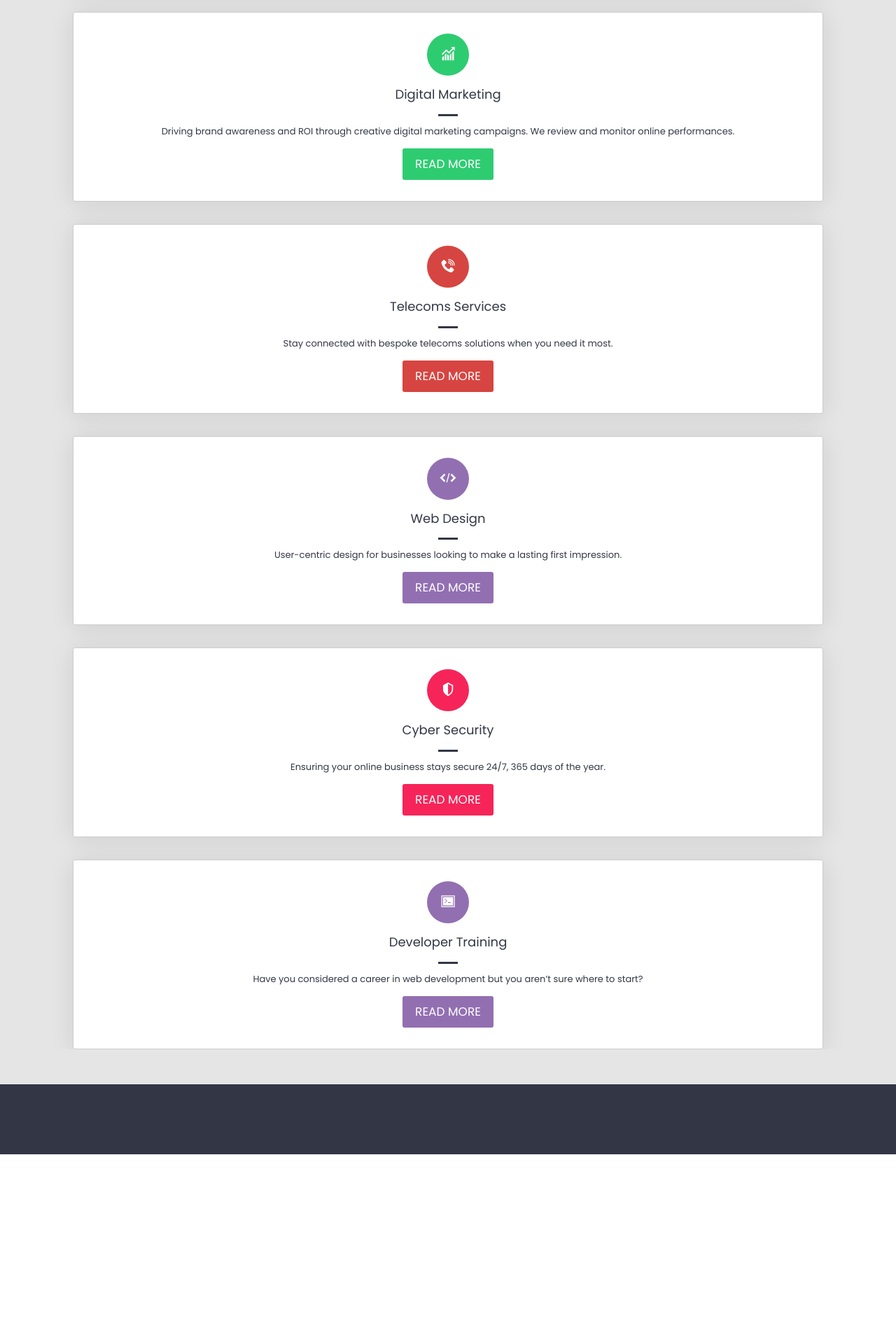
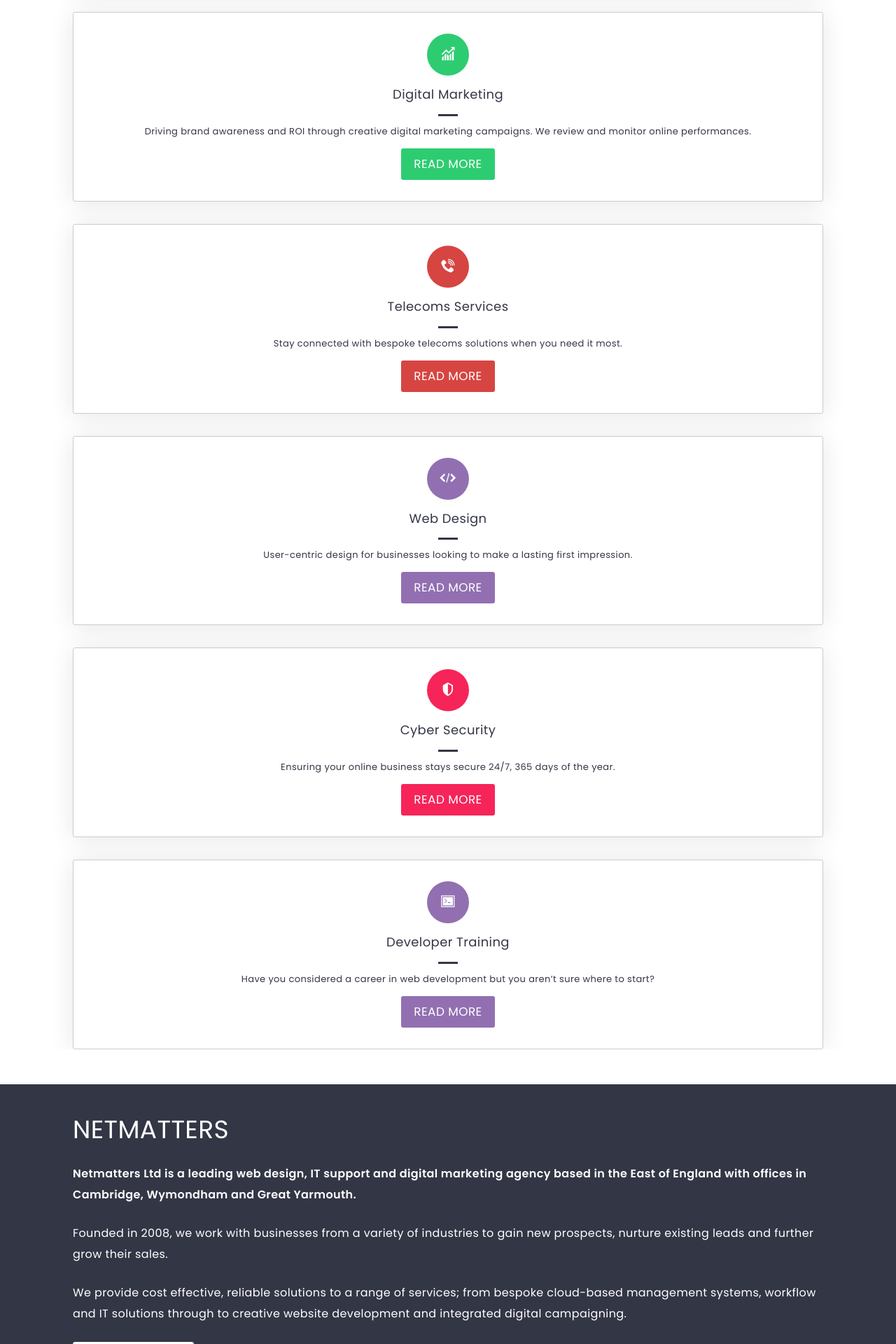
Before and after one commit to willymac1507/nm-reflection, a PHP site: page / in a window 1280 px wide. Shown: the part 1440-3360 px from the top of the page at 70% size. Before the commit the page ends 3089 px from the top, so only its background shows below. Run offline with PHP 8.4, Linux system fonts and the light colour scheme.

Commit message:
Complete about section

```diff
--- a/index.html
+++ b/index.html
@@ -47,6 +47,7 @@
     </header>
 
     <main>
+
         <section id="banner">
             <div class="carousel">
                 <img class="carousel__image" src="images/home-3wAI.webp" alt="Designing on a tablet.">
@@ -153,8 +154,24 @@
         </section>
 
         <section id="about">
+            <div class="about">
+                <div class="about__container">
+                    <h1 class="about__header">netmatters</h1>
+                    <p class="about__intro">Netmatters Ltd is a leading web design, IT support and digital marketing
+                        agency based in the East of England with offices in Cambridge, Wymondham and Great Yarmouth.</p>
+                    <p class="about__content">Founded in 2008, we work with businesses from a variety of industries to
+                        gain
+                        new prospects, nurture existing leads and further grow their sales.</p>
+                    <p class="about__content">We provide cost effective, reliable solutions to a range of services; from
+                        bespoke cloud-based management systems, workflow and IT solutions through to creative website
+                        development and integrated digital campaigning.</p>
+                    <a href="#" class="button button--about">Our Culture
+                        <span class="right-arrow"></span>
+                    </a>
+                </div>
+            </div>
+        </section>
 
-        </section>
     </main>
 
 
--- a/styles/css/styles.css
+++ b/styles/css/styles.css
@@ -467,6 +467,7 @@ body {
 html {
   font-size: 16px;
   font-family: "Poppins", sans-serif;
+  letter-spacing: 0.4px;
 }
 
 a {
@@ -739,6 +740,13 @@ select {
   width: 100%;
   height: 100%;
   overflow: hidden;
+  display: flex;
+  align-items: center;
+  flex-direction: column;
+}
+.about__container {
+  width: 92vw;
+  max-width: 1072px;
 }
 
 /* ====================================================== */
@@ -747,7 +755,7 @@ select {
 section {
   width: 100%;
   padding: 50px 0;
-  background-color: rgba(0, 0, 0, 0.1);
+  background-color: #fff;
 }
 
 #banner {
@@ -797,8 +805,8 @@ section {
 .button {
   display: inline-block;
   height: auto;
-  font-size: 1.25rem;
-  line-height: 50px;
+  font-size: 1.06rem;
+  line-height: 35px;
   text-transform: uppercase;
   padding: 5px 20px;
   color: #fff;
@@ -992,4 +1006,21 @@ section {
   text-align: center;
 }
 
+.about p {
+  margin: 0 0 25px;
+  line-height: 30px;
+}
+.about__header {
+  font-size: 2.25rem;
+  font-weight: 400;
+  margin: -6px 0 28px;
+  text-transform: uppercase;
+}
+.about__intro {
+  font-weight: 600;
+}
+.about__content {
+  font-weight: 400;
+}
+
 /*# sourceMappingURL=styles.css.map */
--- a/styles/scss/partials/base/_base.scss
+++ b/styles/scss/partials/base/_base.scss
@@ -14,6 +14,7 @@ body {
 html {
     font-size: 16px;
     font-family: 'Poppins', sans-serif;
+    letter-spacing: 0.4px;
 }
 
 a {
--- a/styles/scss/partials/components/_buttons.scss
+++ b/styles/scss/partials/components/_buttons.scss
@@ -41,8 +41,8 @@
 .button {
     display: inline-block;
     height: auto;
-    font-size: 1.25rem;
-    line-height: 50px;
+    font-size: 1.06rem;
+    line-height: 35px;
     text-transform: uppercase;
     padding: 5px 20px;
     color: #fff;
@@ -51,12 +51,19 @@
     cursor: pointer;
 
     &--cta {
+        font-size: 1.25rem;
         background-color: map-get($map: $card-colors, $key: 'web');
+        line-height: 50px;
     }
 
     &--services {
         padding: 5px 18px;
-        font-size: 1.06rem;
-        line-height: 35px;
+    }
+
+    &--about {
+        padding: 5px 15px 4px;
+        border: 1px solid #fff;
+        background-color: #fff;
+        color: $color-primary;
     }
 }
--- a/styles/scss/partials/components/_typography.scss
+++ b/styles/scss/partials/components/_typography.scss
@@ -43,3 +43,25 @@
     font-weight: 400;
     text-align: center;
 }
+
+.about {
+    p {
+        margin: 0 0 25px;
+        line-height: 30px;
+    }
+
+    &__header {
+        font-size: 2.25rem;
+        font-weight: 400;
+        margin: -6px 0 28px;
+        text-transform: uppercase;
+    }
+
+    &__intro {
+        font-weight: 600;
+    }
+
+    &__content {
+        font-weight: 400;
+    }
+}
--- a/styles/scss/partials/layout/_containers.scss
+++ b/styles/scss/partials/layout/_containers.scss
@@ -5,6 +5,7 @@
 .header {
     &__top-container {
         @include page-container;
+        @include flexy-center;
         flex-basis: 56px;
     }
 
@@ -27,13 +28,14 @@
 
     &__container {
         @include page-container;
-        width: 94vw;
+        @include flexy-center;
+        width: 96vw;
         justify-content: center;
         flex-direction: column;
         height: 100%;
         position: absolute;
         top: 0;
-        left: 3vw;
+        left: 2vw;
         z-index: 40;
     }
 
@@ -51,14 +53,14 @@
 
 .services {
     @include layout-div;
-    display: flex;
+    @include flexy-center;
     flex-direction: column;
     gap: 2rem;
-    align-items: center;
 
     &__card {
         // @include service-color($card-colors);
         @include page-container;
+        @include flexy-center;
         flex-direction: column;
         position: relative;
         height: auto;
@@ -86,4 +88,9 @@
 
 .about {
     @include layout-div;
+    @include flexy-center;
+    flex-direction: column;
+    &__container {
+        @include page-container;
+    }
 }
--- a/styles/scss/partials/layout/_sections.scss
+++ b/styles/scss/partials/layout/_sections.scss
@@ -5,7 +5,7 @@
 section {
     width: 100%;
     padding: 50px 0;
-    background-color: $color-background;
+    background-color: #fff;
 }
 
 #banner {
--- a/styles/scss/partials/utilities/_mixins.scss
+++ b/styles/scss/partials/utilities/_mixins.scss
@@ -22,7 +22,6 @@
 
 // Page container flex attributes
 @mixin page-container {
-    @include flexy-center;
     width: 92vw;
     max-width: 1072px;
 }
```
Also changed, not shown: other parts of styles/css/styles.css (+17 -11 lines), 1 other file.
